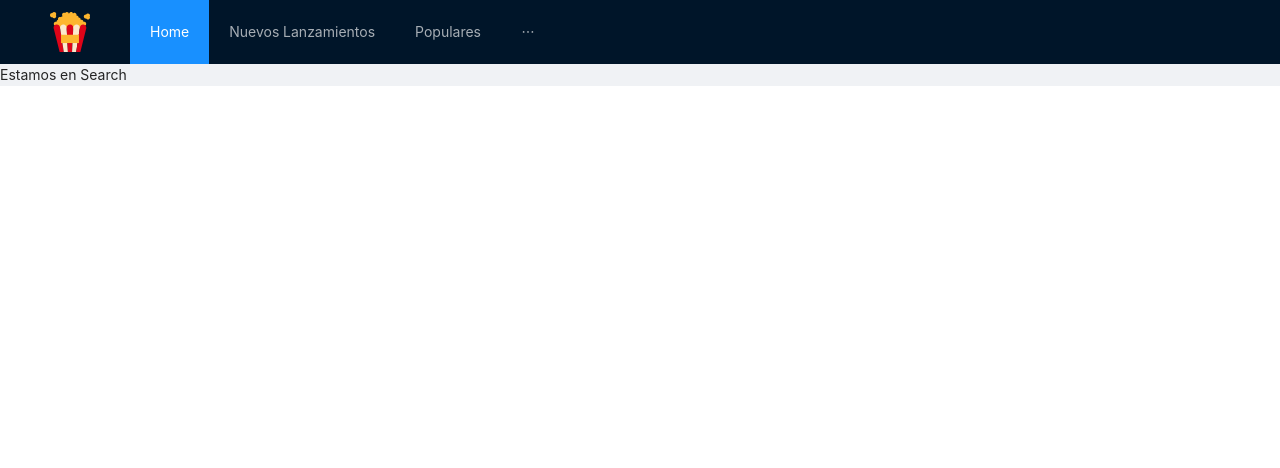
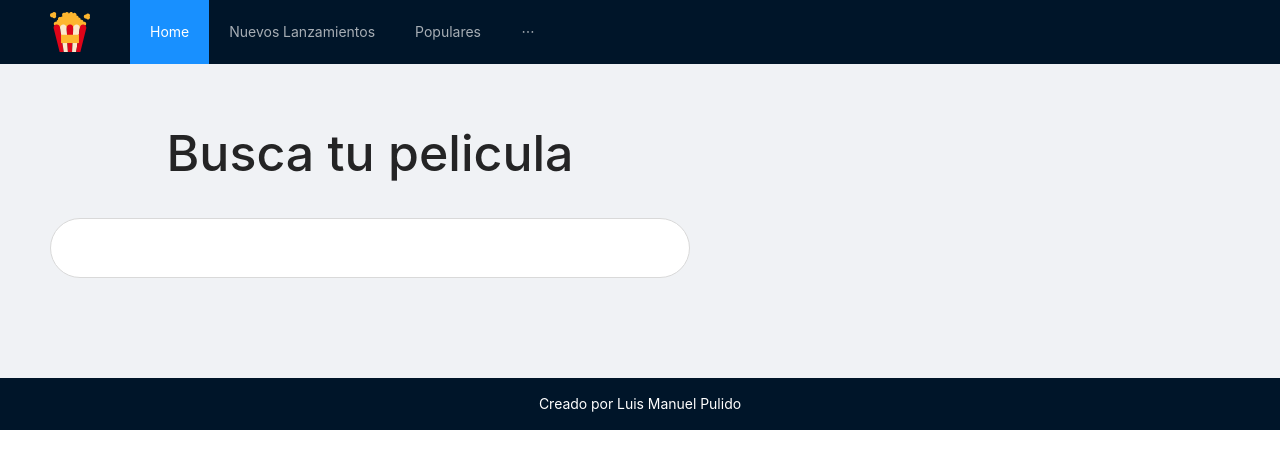
Before and after one commit to luismany/peliculas, a React (Create React App) app: page /search in a window 1280 px wide. Shown: the top 468 px of the page. Built offline with nearby package versions, Linux system fonts and the light colour scheme.

Commit message:
pagina buscador y error 404

```diff
--- a/package.json
+++ b/package.json
@@ -9,8 +9,10 @@
     "@testing-library/react": "^13.2.0",
     "@testing-library/user-event": "^13.5.0",
     "antd": "^4.20.5",
+    "history": "^5.3.0",
     "moment": "^2.29.3",
     "node-sass": "^7.0.1",
+    "query-string": "^7.1.1",
     "rc-pagination": "^3.1.17",
     "react": "^18.1.0",
     "react-dom": "^18.1.0",
--- a/src/App.js
+++ b/src/App.js
@@ -5,9 +5,9 @@ import MenuTop from './componentes/MenuTop/MenuTop';
 import Home from './pages/home';
 import Popular from './pages/popular';
 import NewMovies from './pages/new-movies';
-import Search from './pages/search';
+import Search from './pages/Search/search'
 import Movie from './pages/Movie/movie';
-import Error404 from './pages/error404';
+import Error404 from './pages/Error404/error404';
 
 function App() {
   const { Header, Content } = Layout;
--- /dev/null
+++ b/src/pages/Error404/Error404.scss
@@ -0,0 +1,15 @@
+.error404{
+    height: calc(100vh - 64px) ;
+    display: flex;
+    align-items: center;
+    justify-content: center;
+    flex-direction: column;
+
+    h1{
+        font-size: 60px;
+    }
+
+    h2{
+        font-size: 40px;
+    }
+}
--- /dev/null
+++ b/src/pages/Error404/error404.js
@@ -0,0 +1,16 @@
+import React from 'react';
+import { Link } from 'react-router-dom';
+
+import './Error404.scss'
+
+
+export default function Error404() {
+
+    return (
+        <div className='error404'>
+            <h1>Error 404</h1>
+            <h2>Pagina no encontrada</h2>
+            <Link to={"/peliculas"} > Volver al Inicio</Link>
+        </div>
+    );
+}
--- /dev/null
+++ b/src/pages/Search/Search.scss
@@ -0,0 +1,19 @@
+.search{
+    z-index: 2;
+    margin: 50px ;
+
+
+    h1{
+        text-align: center;
+        font-size: 50px;
+    }
+
+    input{
+
+        text-align: center;
+        font-size: 35px;
+        height: 60px;
+        border-radius: 50px;
+
+    }
+}
--- /dev/null
+++ b/src/pages/Search/search.js
@@ -0,0 +1,71 @@
+import React, { useState, useEffect } from 'react';
+import { Row, Col, Input } from 'antd';
+import history from "history/browser";
+import queryString from 'query-string';
+import MovieCatalog from '../../componentes/MovieCatalog/MovieCatalog';
+import Footer from '../../componentes/Footer/Footer';
+import { UrlApi, Api } from '../../utils/Constans';
+
+
+import './Search.scss';
+
+export default function Search() {
+
+    const [listaMovies, setListaMovies] = useState([]);
+    const [searchValue, setSearchValue] = useState("");
+
+    useEffect(() => {
+
+        (async () => {
+
+            const searchValue = queryString.parseUrl(history.location.search);
+            const { s } = searchValue.query;
+
+            if(s){
+            const respuesta = await fetch(
+                `${UrlApi}/search/movie?api_key=${Api}&language=es-ES&query=${s}&page=1`
+                );
+
+            const movies = await respuesta.json();
+            setListaMovies(movies);
+                setSearchValue(s);
+
+            //console.log(movies);
+        }
+
+        })();
+
+    },[history.location.search]);
+
+    const onChangeSearch = (e) => {
+        //se obtienen los parametros de la url
+        const urlParam = queryString.parse(history.location.search);
+        //se actualizan los parametros de la url
+        urlParam.s = e.target.value;
+        //se refresca la url
+        history.push(`?${queryString.stringify(urlParam)}`);
+        //y se actualiza el estado del valor del buscador
+        setSearchValue(e.target.value);
+        //console.log(urlParam);
+        //console.log(e.target.value);
+    };
+
+    return (
+
+        <Row>
+            <Col span={12} offset={6} className="search">
+                <h1>Busca tu pelicula</h1>
+                <Input value={searchValue} onChange={onChangeSearch} />
+            </Col>
+            {listaMovies.results &&(
+                <Row>
+                    <MovieCatalog movies={listaMovies } />
+
+                </Row>
+            )}
+            <Col span={24}>
+                <Footer />
+            </Col>
+        </Row>
+    );
+}
--- a/src/pages/error404.js
+++ /dev/null
@@ -1,7 +0,0 @@
-import React from 'react';
-
-
-export default function Error404() {
-
-    return "Error 404";
-}
--- a/src/pages/search.js
+++ /dev/null
@@ -1,6 +0,0 @@
-import React from 'react';
-
-export default function Search() {
-
-    return "Estamos en Search";
-}
```
Also changed, not shown: 1 other file (tests, documents, lock files or other folders).
